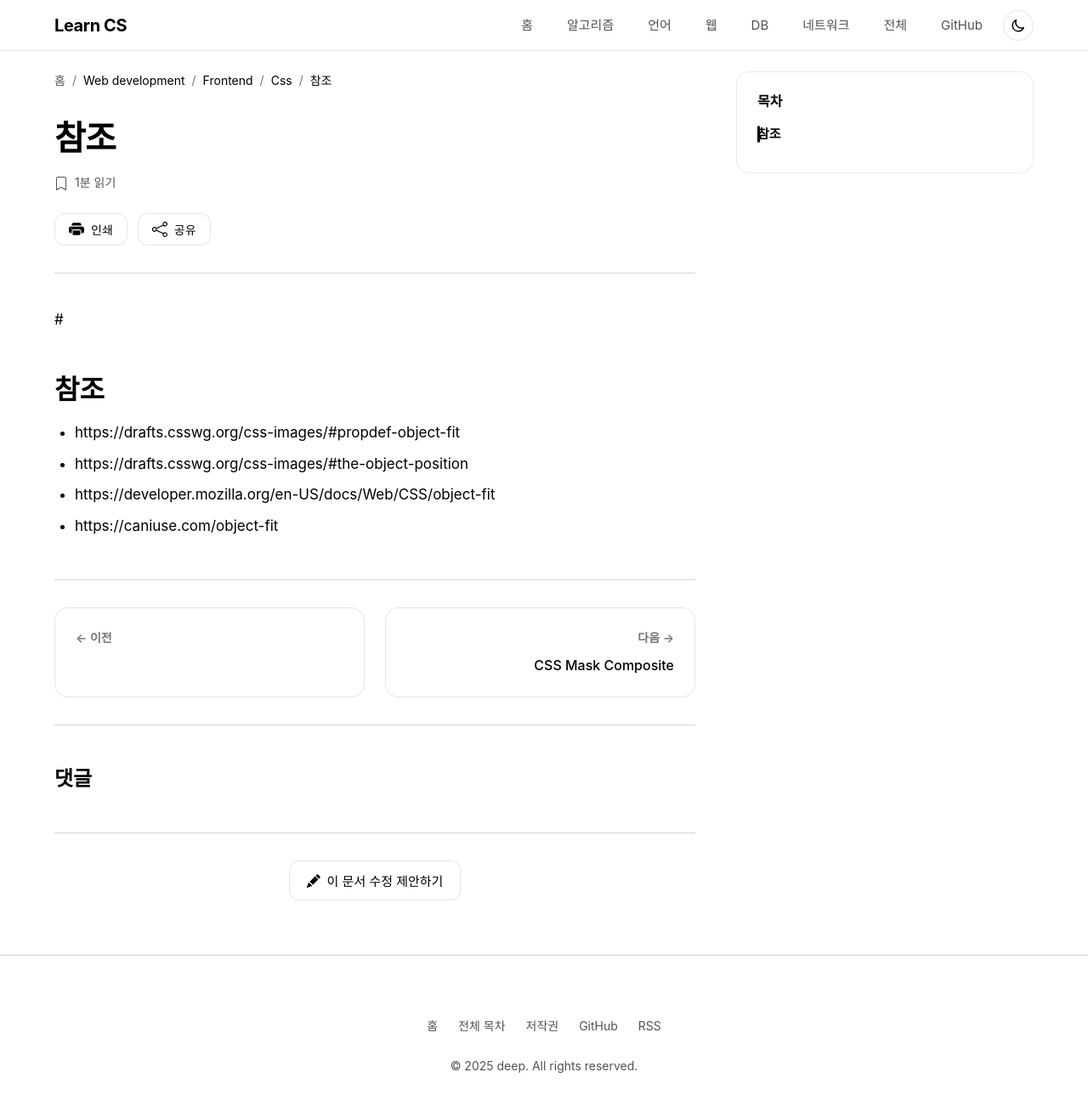
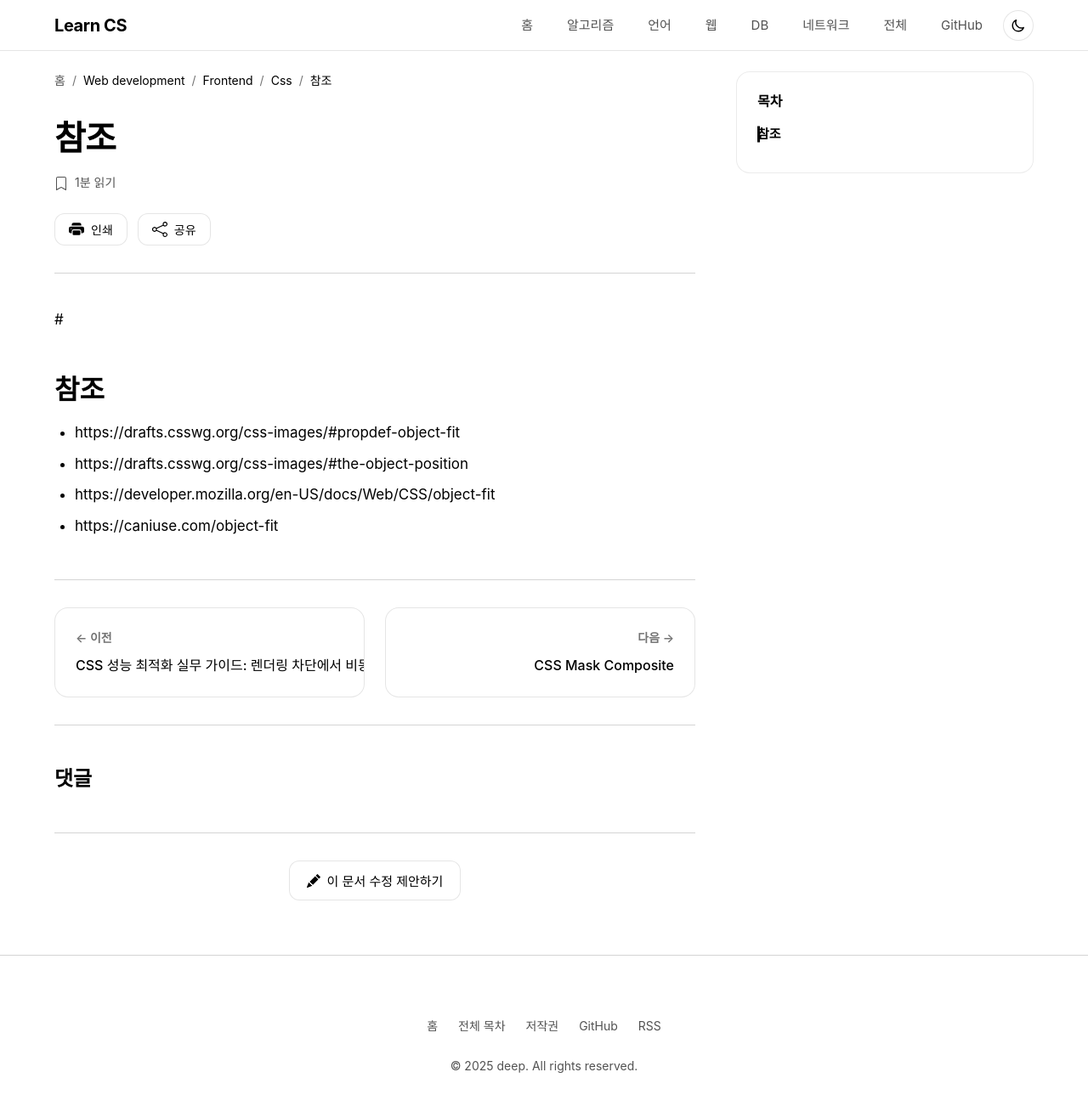
Before and after one commit to lledellebell/learn-cs, a Jekyll site: the page built from web-development/frontend/css/object-position_&_object-fit.md, in a window 1280 px wide and 1314 px high. Shown: the top 1302 px of the window at 85% size. Built offline with Jekyll 4.4.1, drawn with Linux system fonts in a browser that asks for light colours; our own code applies the rules of GitHub Pages for plain Markdown files; comment, search, counter and statistics services are not loaded.

Commit message:
fix: liquid syntax 에러 수정 - prev_index 별도 변수로 분리

```diff
--- a/_layouts/page.html
+++ b/_layouts/page.html
@@ -173,7 +173,8 @@ layout: default
       {% if current_index %}
         <nav class="page-navigation" aria-label="이전/다음 문서">
           {% if current_index > 0 %}
-            {% assign prev_page = pages_list[current_index | minus: 1] %}
+            {% assign prev_index = current_index | minus: 1 %}
+            {% assign prev_page = pages_list[prev_index] %}
             <a href="{{ prev_page.url }}" class="page-nav-link prev-page">
               <span class="nav-direction">← 이전</span>
               <span class="nav-title">{{ prev_page.title }}</span>
```
